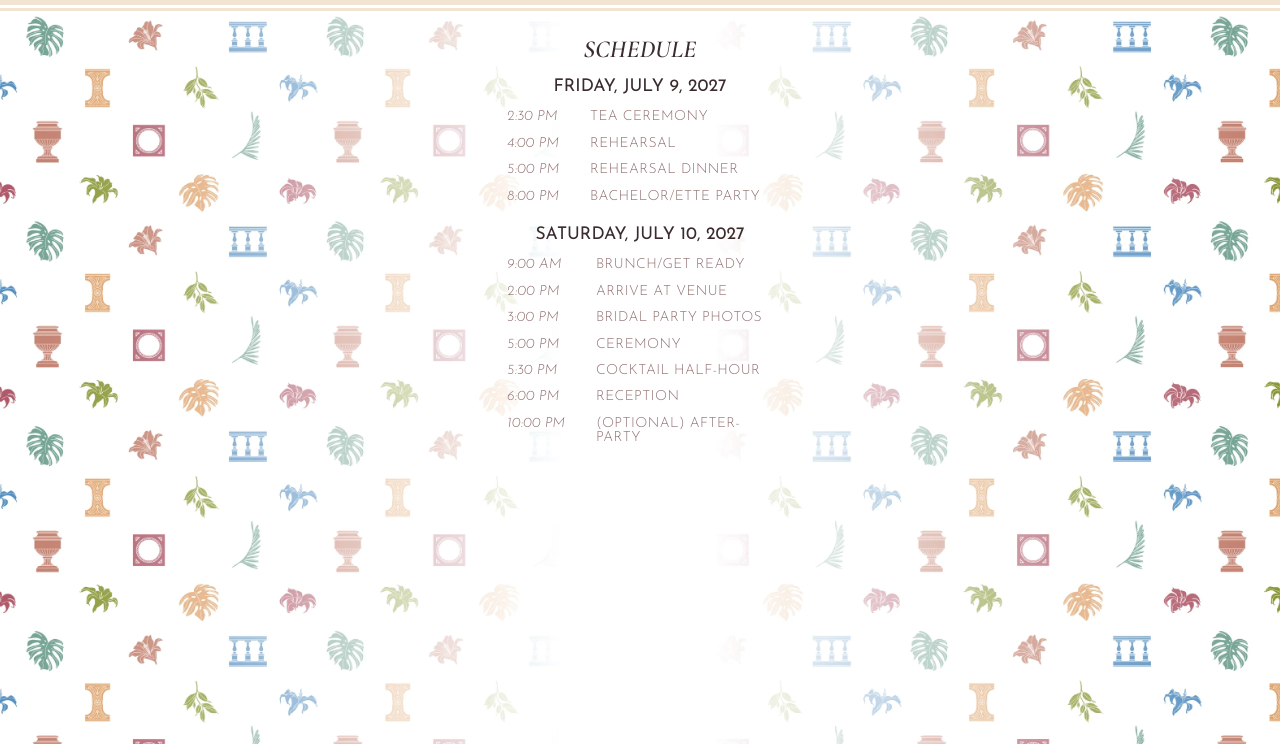
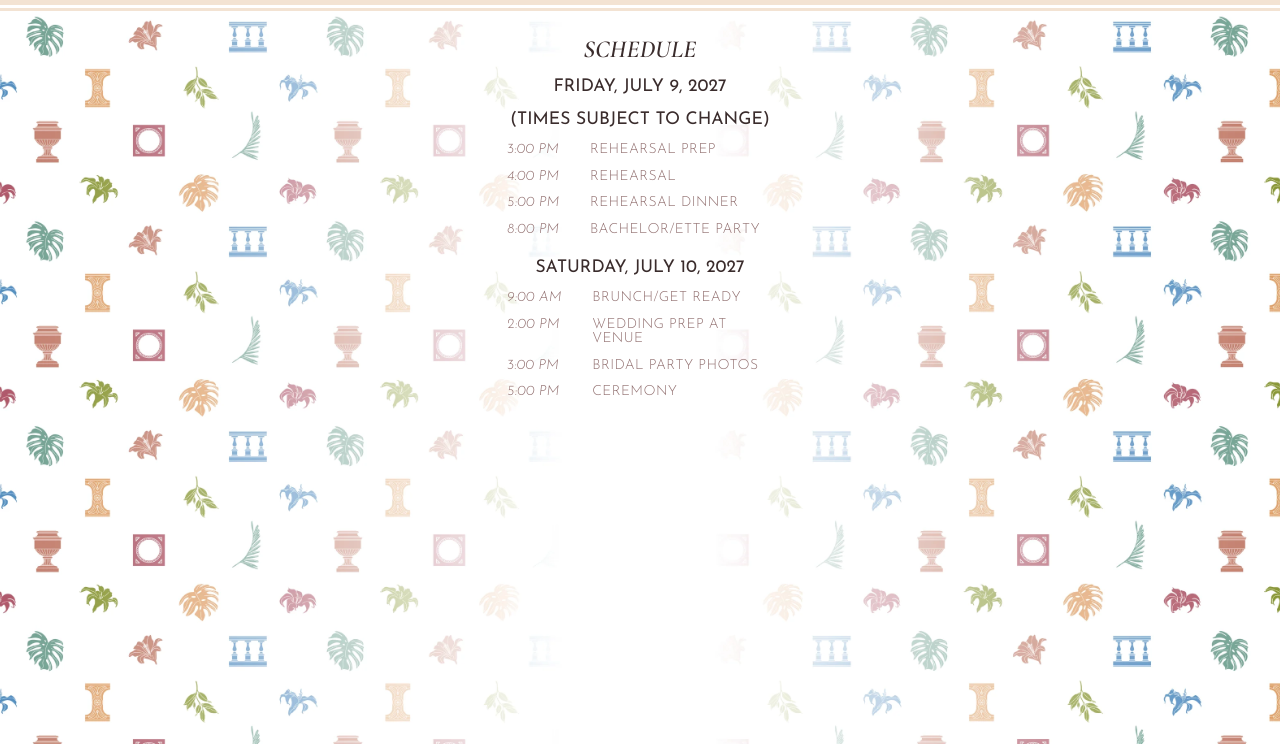
Before and after one commit to linlaucks/linlaucks.github.io, a plain HTML site: page bridal-party/schedule/index.html in a window 1280 px wide. Shown: the part 56-800 px from the top of the page. Drawn offline with Linux system fonts and the light colour scheme.

Commit message:
Update schedule for bridal party events

```diff
--- a/bridal-party/schedule/index.html
+++ b/bridal-party/schedule/index.html
@@ -27,9 +27,10 @@
   <main class="content" id="main">
     <h1 class="title">SCHEDULE</h1>
     <h2 class="sub">FRIDAY, JULY 9, 2027</h2>
-    <dl class="schedule"><dt>2:30 PM</dt><dd>Tea Ceremony</dd><dt>4:00 PM</dt><dd>Rehearsal</dd><dt>5:00 PM</dt><dd>Rehearsal Dinner</dd><dt>8:00 PM</dt><dd>Bachelor/ette Party</dd></dl>
+    <h2 class="sub">(TIMES SUBJECT TO CHANGE)</h2>
+    <dl class="schedule"><dt>3:00 PM</dt><dd>Rehearsal Prep</dd><dt>4:00 PM</dt><dd>Rehearsal</dd><dt>5:00 PM</dt><dd>Rehearsal Dinner</dd><dt>8:00 PM</dt><dd>Bachelor/ette Party</dd></dl>
     <h2 class="sub">SATURDAY, JULY 10, 2027</h2>
-    <dl class="schedule"><dt>9:00 AM</dt><dd>Brunch/Get Ready</dd><dt>2:00 PM</dt><dd>Arrive at Venue</dd><dt>3:00 PM</dt><dd>Bridal Party Photos</dd><dt>5:00 PM</dt><dd>Ceremony</dd><dt>5:30 PM</dt><dd>Cocktail Half-Hour</dd><dt>6:00 PM</dt><dd>Reception</dd><dt>10:00 PM</dt><dd>(Optional) After-Party</dd></dl>
+    <dl class="schedule"><dt>9:00 AM</dt><dd>Brunch/Get Ready</dd><dt>2:00 PM</dt><dd>Wedding Prep at Venue</dd><dt>3:00 PM</dt><dd>Bridal Party Photos</dd><dt>5:00 PM</dt><dd>Ceremony</dd></dl>
   </main>
   </div>
 </body>
```
